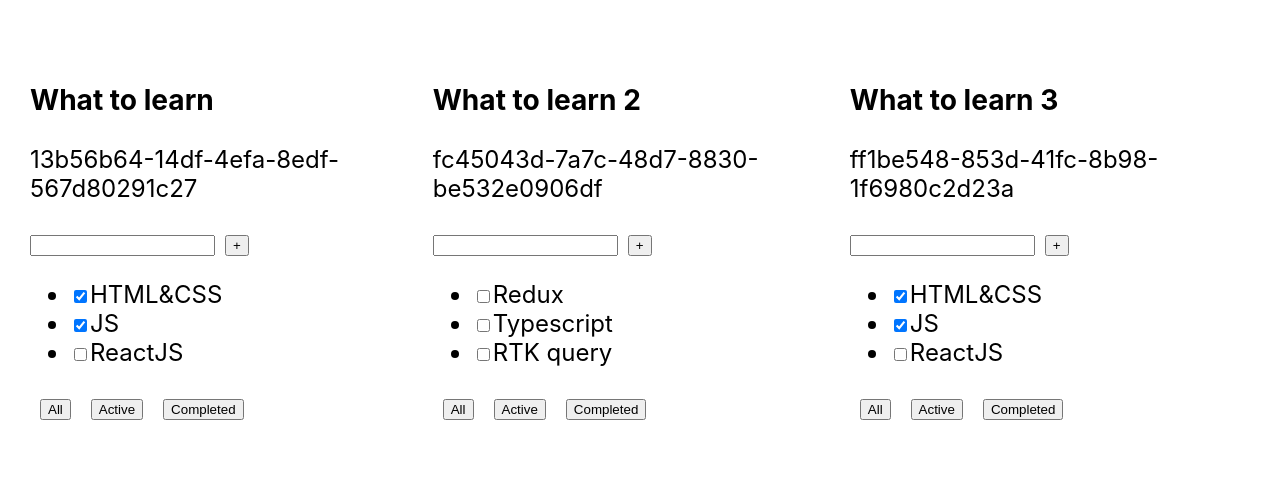
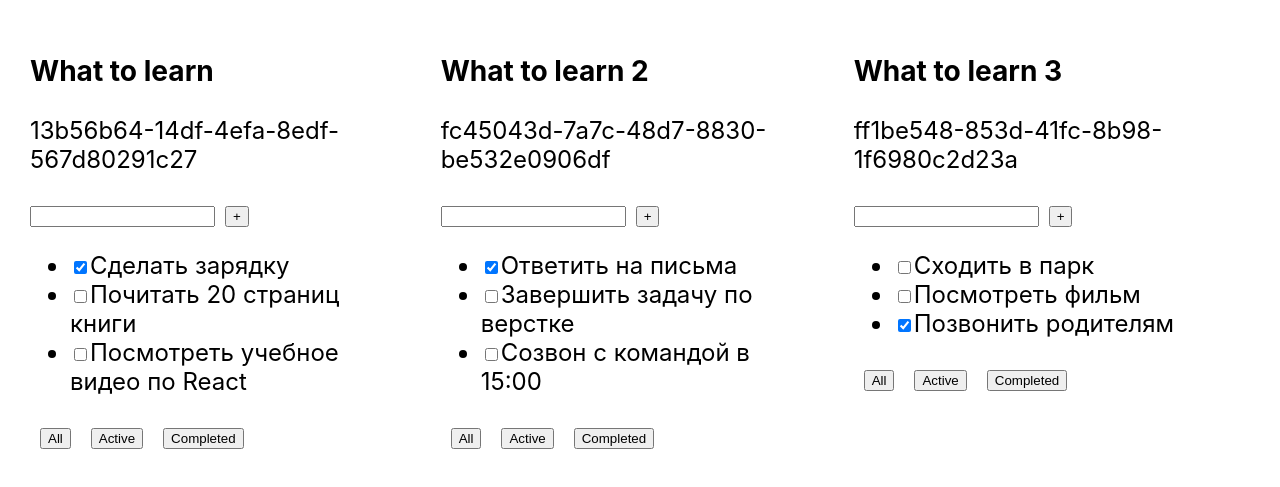
Before and after one commit to VanoKi/todolist-02, a React (Vite) app: page / in a window 1280 px wide. Shown: the part 163-650 px from the top of the page. Built offline with nearby package versions, Linux system fonts and the light colour scheme.

Commit message:
fix: change item in tasks generated by chat

```diff
--- a/src/App.tsx
+++ b/src/App.tsx
@@ -3,22 +3,28 @@ import {TodolistItem} from './TodolistItem'
 
 export const App = () => {
   const tasks = [
-    {id: 1, title: 'HTML&CSS', isDone: true},
-    {id: 2, title: 'JS', isDone: true},
-    {id: 3, title: 'ReactJS', isDone: false},
+    { id: 1, title: "Сделать зарядку", isDone: true },
+    { id: 2, title: "Почитать 20 страниц книги", isDone: false },
+    { id: 3, title: "Посмотреть учебное видео по React", isDone: false },
   ]
 
   const tasks2 = [
-    {id: 4, title: 'Redux', isDone: false},
-    {id: 5, title: 'Typescript', isDone: false},
-    {id: 6, title: 'RTK query', isDone: false},
+    { id: 4, title: "Ответить на письма", isDone: true },
+    { id: 5, title: "Завершить задачу по верстке", isDone: false },
+    { id: 6, title: "Созвон с командой в 15:00", isDone: false },
+  ]
+
+  const tasks3 = [
+    { id: 7, title: "Сходить в парк", isDone: false },
+    { id: 8, title: "Посмотреть фильм", isDone: false },
+    { id: 9, title: "Позвонить родителям", isDone: true },
   ]
 
   return (
     <div className="app">
       <TodolistItem title="What to learn" tasks={tasks} truck2={crypto.randomUUID()}/>
       <TodolistItem title="What to learn 2" tasks={tasks2} truck2={crypto.randomUUID()}/>
-      <TodolistItem title="What to learn 3" tasks={tasks} truck2={crypto.randomUUID()}/>
+      <TodolistItem title="What to learn 3" tasks={tasks3} truck2={crypto.randomUUID()}/>
     </div>
   )
 }
```
